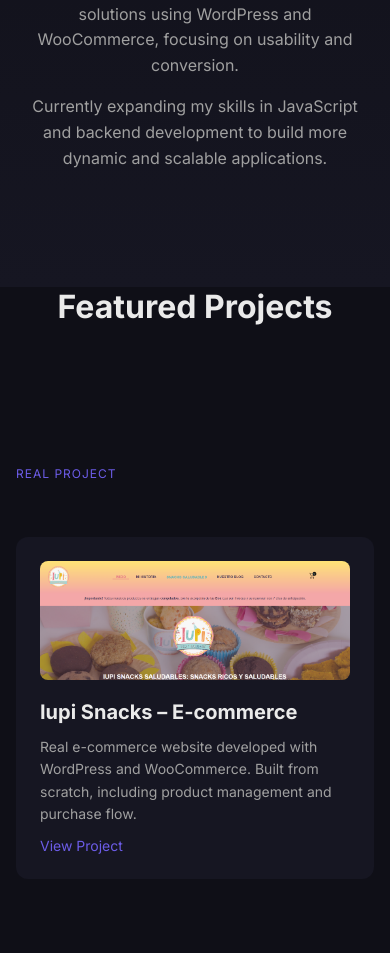
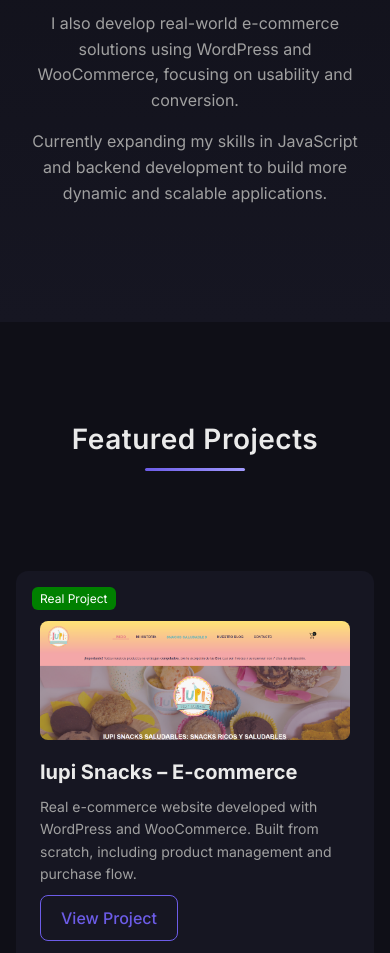
Before and after one commit to mariafernandamamone/Fernanda-Mamone-Portfolio, a website built with Vite: page index.html in a window 390 px wide. Shown: the part 1044-1997 px from the top of the page. Built offline with nearby package versions, Linux system fonts and the light colour scheme.

Commit message:
feat: implement Projects section with responsive grid, cards, badges and CTA buttons

```diff
--- a/index.html
+++ b/index.html
@@ -91,14 +91,18 @@
             </section>
 
             <!-- PROJECTS -->
-            <section class="projects container">
+            <section class="projects">
+                <div class="container">
 
                 <h2 class="section__title">Featured Projects</h2>
 
                     <!-- IUPI -->
-                <div class="projects__label">Real Project</div>
+                    <article class="project-card">
 
-                <article class="project-card">
+                        <span class="project-card__badge project-card__badge--real">
+                                Real Project
+                        </span>
+
                         <a href="https://iupisnaksricosysaludables.com.ar" target="_blank">
                         <img class="project-card__image" src="/images/iupi.png" alt="Iupi Snacks Website">
                         </a>
@@ -116,9 +120,10 @@
                     </article>
 
                     <!-- AUDIOPHILE -->
-                <div class="projects__label">Practice Project</div>
+                    <article class="project-card">
 
-                <article class="project-card">
+                        <span class="project-card__badge project-card__badge--practice">Practice Project</span>
+
                         <a href="https://audiophile.uno" target="_blank">
                         <img class="project-card__image" src="/images/audiophile.png" alt="Audiophile Website">
                         </a>
@@ -126,7 +131,7 @@
                         <h3 class="project-card__title">Audiophile</h3>
 
                         <p class="project-card__text">
-                    Practice project focused on UI design and layout using WordPress and Elementor.
+                        Practice project focused on UI design and layout using WordPress, Elementor and WooCommerce.
                         </p>
 
                         <a class="project-card__link" href="https://audiophile.uno" target="_blank">
@@ -136,6 +141,9 @@
 
                     <!-- CONQUERBLOCKS -->
                     <article class="project-card">
+
+                        <span class="project-card__badge project-card__badge--practice">Practice Project</span>
+
                         <a href="https://mariafernandamamone.github.io/ConquerBlocks-Website/" target="_blank">
                         <img class="project-card__image" src="/images/conquerblocks.png" alt="ConquerBlocks Website">
                         </a>
@@ -158,6 +166,9 @@
 
                     <!-- PORTFOLIO -->
                     <article class="project-card">
+
+                        <span class="project-card__badge project-card__badge--practice">Practice Project</span>
+
                         <a href="https://mariafernandamamone.github.io/CSS-Responsive-Portfolio/" target="_blank">
                         <img class="project-card__image" src="/images/portfolio.png" alt="Portfolio Website">
                         </a>
@@ -180,6 +191,9 @@
 
                     <!-- JS -->
                     <article class="project-card">
+
+                        <span class="project-card__badge project-card__badge--practice">Practice Project</span>
+
                         <h3 class="project-card__title">JavaScript Fundamentals</h3>
 
                         <p class="project-card__text">
@@ -194,7 +208,7 @@
                         <a class="project-card__link" href="https://github.com/mariafernandamamone/Expense_Tracker_App" target="_blank">View Code</a>
                         </div>
                     </article>
-
+                </div>
             </section>
 
             <!-- SKILLS -->
--- a/src/sass/abstracts/_mixins.scss
+++ b/src/sass/abstracts/_mixins.scss
@@ -13,3 +13,33 @@
     }
   }
 }
+
+@mixin btn-base {
+  text-decoration: none;
+  padding: 12px 20px;
+  border-radius: 8px;
+  font-weight: 500;
+  transition: all 0.3s ease;
+  display: inline-block;
+}
+
+@mixin btn-primary {
+  @include btn-base;
+  background: $color-primary;
+  color: white;
+
+  &:hover {
+    background: $color-primary-dark;
+  }
+}
+
+@mixin btn-secondary {
+  @include btn-base;
+  border: 1px solid $color-primary;
+  color: $color-primary;
+
+  &:hover {
+    background: $color-primary;
+    color: white;
+  }
+}
--- a/src/sass/components/_about.scss
+++ b/src/sass/components/_about.scss
@@ -12,7 +12,7 @@
 
   &__text {
     color: $color-muted;
-    max-width: 700px;
+    max-width: 800px;
     margin: 0 auto 16px;
     line-height: 1.6;
   }
@@ -20,8 +20,27 @@
 
 .section {
   &__title {
+    text-align: center;
+    margin-bottom: 60px;
+    color: $color-text;
     font-size: 28px;
-    color: $color-text;
-    margin-bottom: 40px;
+    font-weight: 600;
+    letter-spacing: 0.5px;
+    position: relative;
+
+    &::after {
+        content: '';
+        display: block;
+        width: 70px;
+        height: 3px;
+        margin: 12px auto 0;
+        background: linear-gradient(
+        to right,
+        $color-primary,
+        $color-accent
+        );
+        border-radius: 2px;
+
+    }
   }
 }
--- a/src/sass/components/_projects.scss
+++ b/src/sass/components/_projects.scss
@@ -4,28 +4,49 @@
   padding: 100px 0;
   background: $color-bg;
 
-  &__label {
-    text-transform: uppercase;
-    font-size: 12px;
-    color: $color-primary;
-    margin: 40px 0 16px;
-    letter-spacing: 1px;
+  .container {
+    display: grid;
+    gap: 40px;
   }
 
-  .section__title {
+  & .section__title {
     text-align: center;
     margin-bottom: 60px;
-    font-size: 32px;
     color: $color-text;
+    font-size: 28px;
+    font-weight: 600;
+    letter-spacing: 0.5px;
+    position: relative;
+
+    &::after {
+        content: '';
+        display: block;
+        width: 100px;
+        height: 3px;
+        margin: 12px auto 0;
+        background: linear-gradient(
+        to right,
+        $color-primary,
+        $color-accent
+        );
+        border-radius: 2px;
+    }
+
+    grid-column: 1 / -1;
   }
 
-  display: grid;
-  gap: 40px;
+  @include breakpoint(desktop) {
+    .container {
+      grid-template-columns: repeat(2, 1fr);
+    }
+  }
 
   .project-card {
+    position: relative;
     background: $color-surface;
     border-radius: 12px;
     padding: 24px;
+    padding-top: 50px;
     transition: transform 0.2s ease, box-shadow 0.2s ease;
 
     &:hover {
@@ -33,11 +54,32 @@
       box-shadow: 0 10px 30px rgba(0, 0, 0, 0.3);
     }
 
+    &:last-child {
+      grid-column: 1 / -1;
+    }
+
+    &__badge {
+      position: absolute;
+      top: 16px;
+      left: 16px;
+      font-size: 12px;
+      padding: 4px 8px;
+      border-radius: 6px;
+      color: white;
+
+      &--real {
+        background: green;
+      }
+
+      &--practice {
+        background: orange;
+      }
+    }
+
     &__image {
       width: 100%;
       border-radius: 8px;
       margin-bottom: 16px;
-      object-fit: cover;
     }
 
     &__title {
@@ -57,18 +99,11 @@
       margin-top: 16px;
       display: flex;
       gap: 12px;
+      flex-wrap: wrap;
     }
 
     &__link {
-      font-size: 14px;
-      color: $color-primary;
-      text-decoration: none;
-      border-bottom: 1px solid transparent;
-      transition: border 0.2s ease;
-
-      &:hover {
-        border-bottom: 1px solid $color-primary;
-      }
+      @include btn-secondary;
     }
   }
 }
```
Lines whose indentation alone changed are shown as unchanged.
